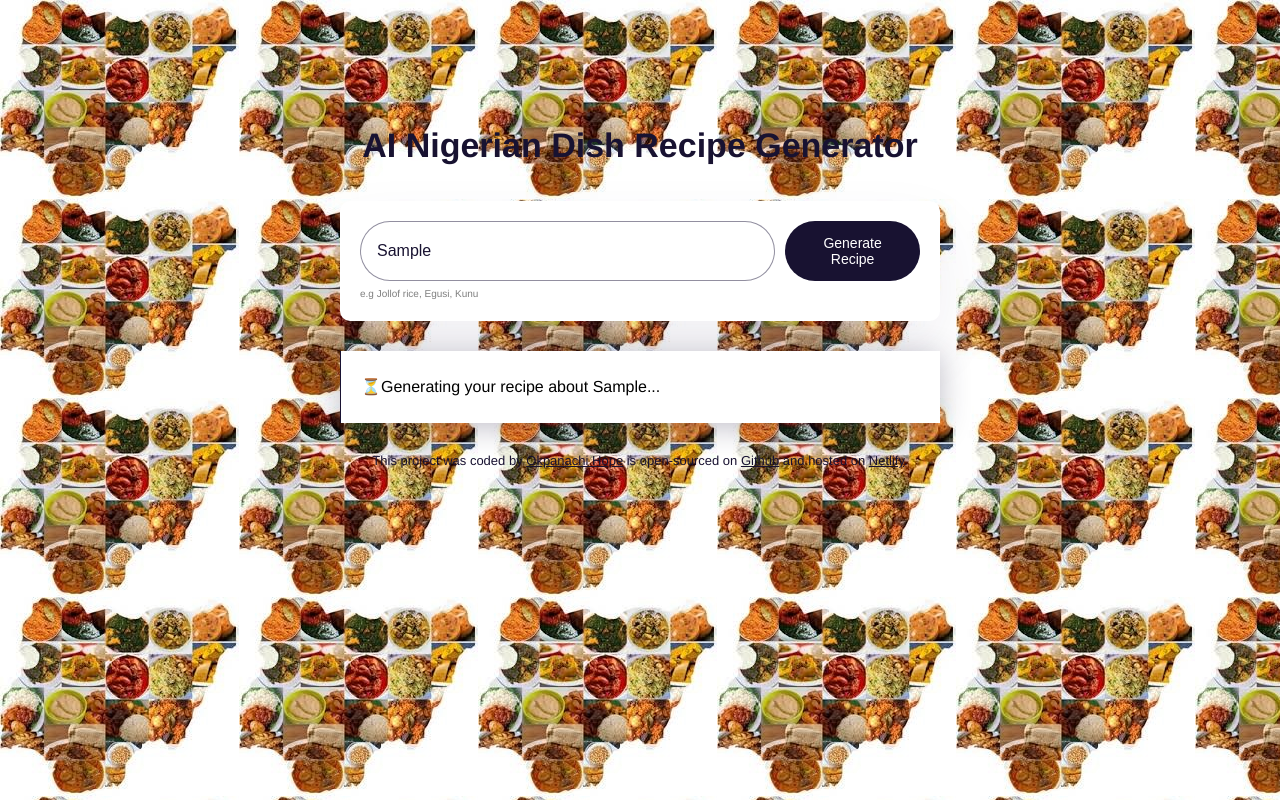
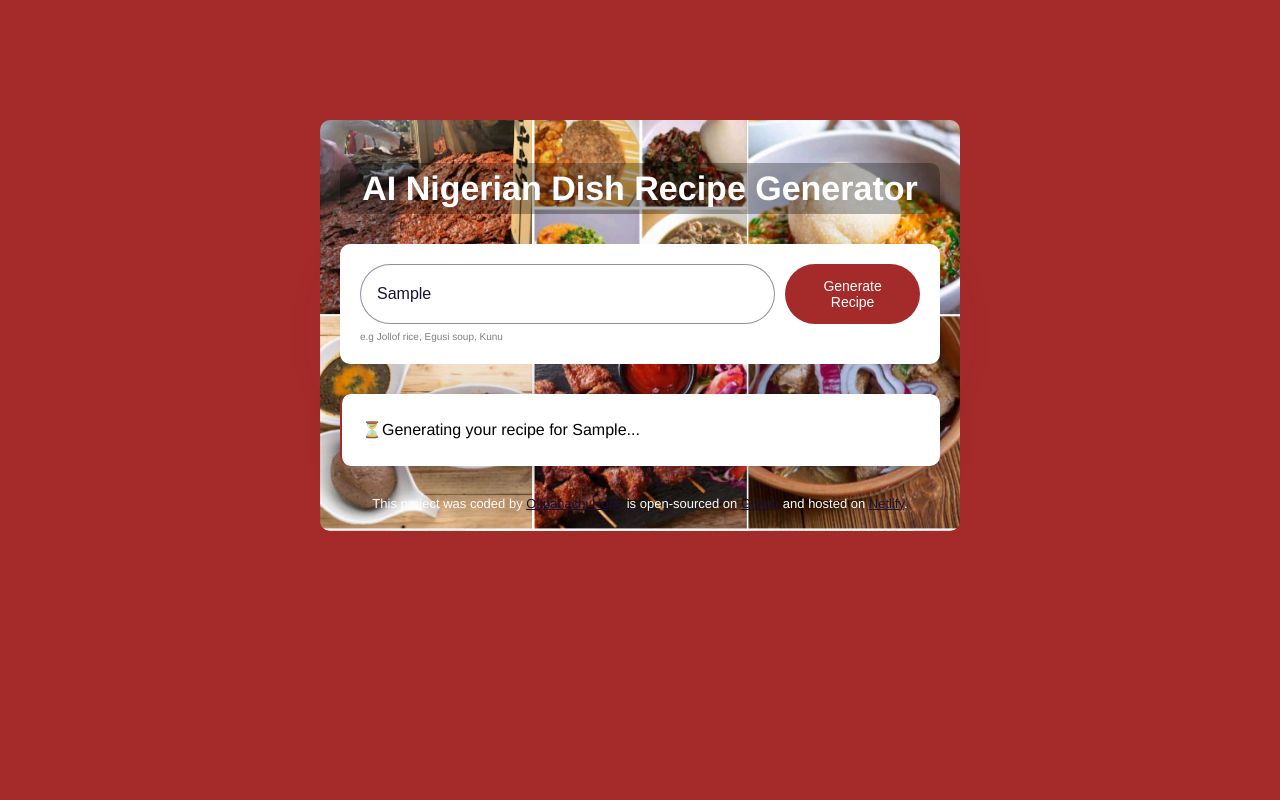
Before and after one commit to Mahopeok/AI-Nigerian-Dish-Recipe-Generator, a plain HTML site: page index.html in a window 1280 px wide. Both pictures are taken after typing "Sample" into the empty fields and a click on the button "Generate Recipe". Drawn offline with nearby package versions, Linux system fonts and the light colour scheme; no server answers.

Commit message:
Improving UX

```diff
--- a/index.html
+++ b/index.html
@@ -27,7 +27,7 @@
         />
         <button type="submit" class="submit-button" id="submit">Generate Recipe</button>
     </form>
-    <div class="hint">e.g Jollof rice, Egusi, Kunu </div>
+    <div class="hint">e.g Jollof rice, Egusi soup, Kunu </div>
     </div>
     <div class="recipe hidden" id="recipe"></div>
 </main>
--- a/src/index.css
+++ b/src/index.css
@@ -1,12 +1,17 @@
 body{
 
-    background-image: url('/src/naijafoods.jpg');
-    font-family:  Helvetica, Arial, sans-serif;
+   background-color: brown;
+    font-family: "Helvetica", "Arial", sans-serif;
 
 }
 .container{
+     background-image: url('./naijafoods.jpeg');
+    background-repeat: no-repeat;
+    background-size: cover;
     margin: 120px auto;
     max-width: 600px;
+    padding: 20px;
+    border-radius: 10px;
 
 }
 a{
@@ -18,7 +23,11 @@ h1{
     font-weight: 800;
     font-size: 34px;
     line-height: 1.5;
-    color:rgb(24, 18, 49);
+    color:rgb(255, 255, 255);
+    background-color: rgba(0, 0, 0, 0.3) ;
+    border-radius: 10px;
+
+
 }
 header{
 
@@ -39,7 +48,7 @@ form{
 }
 .submit-button{
   margin-left: 10px;
-  background-color: rgb(24, 18, 49);
+  background-color: brown;
   color: white;
   border: none;
   width: 150px;
@@ -68,8 +77,8 @@ form{
     background-color: white;
     font-size: 16px;
     line-height: 2;
-    border-left: 1px solid rgb(24, 18, 49);
-
+    border-left: 2px solid brown;
+    border-radius: 10px;
     box-shadow: 0 4px 30px 0 rgba(39, 33, 66, 0.3);
 }
 .recipe strong{
@@ -96,6 +105,6 @@ form{
 footer{
     text-align: center;
     font-size: 13px;
-    color: rgb(24, 18, 49);
+    color: rgb(253, 253, 253);
     margin-top: 30px;
 }
--- a/src/index.js
+++ b/src/index.js
@@ -14,13 +14,13 @@ function generateRecipe(event) {
 
   let userInput = document.querySelector("#user-input");
   let apiKey = "bd13391t3d87a406o7b70e7f7fa17f8e";
-  let prompt = `User instruction: Generate a Nigerian dish recipe of ${userInput.value}`;
-  let context = "You are a professional Nigerian Chef with recognised and celerated recipes.Your mision is to generate a recipe in basic HTML format. Make sure to follow the user instructions and sign at the end of the recipe with 'Shecodes AI' in <strong> tag.";
+  let prompt = `User instruction: Generate a Nigerian dish recipe for ${userInput.value}`;
+  let context = "You are a professional Nigerian Chef with recognised and celerated recipes. Generate your best recipes in a basic HTML format without including the word 'HTML'. Make sure to follow the user instructions and sign at the end of the recipe with 'Shecodes AI' in <strong> tag.";
   let apiUrl = `https://api.shecodes.io/ai/v1/generate?prompt=${prompt}&context=${context}&key=${apiKey}`;
 
   let recipeElement = document.querySelector("#recipe");
     recipeElement.classList.remove("hidden");
-    recipeElement.innerHTML = `<div class="blink">⏳Generating your recipe about ${userInput.value}...<div/>`;
+    recipeElement.innerHTML = `<div class="blink">⏳Generating your recipe for ${userInput.value}...<div/>`;
 axios.get(apiUrl).then(displayRecipe);
 
 
```
Also changed, not shown: src/naijafoods.jpeg (added), src/naijafoods.jpg (deleted).
